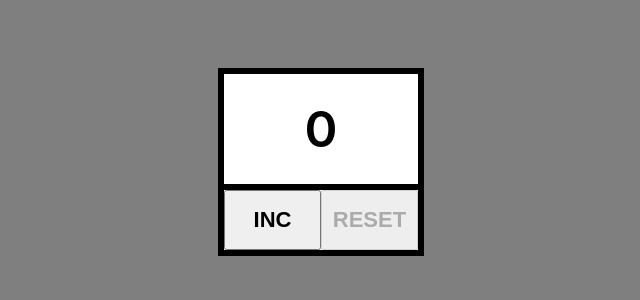
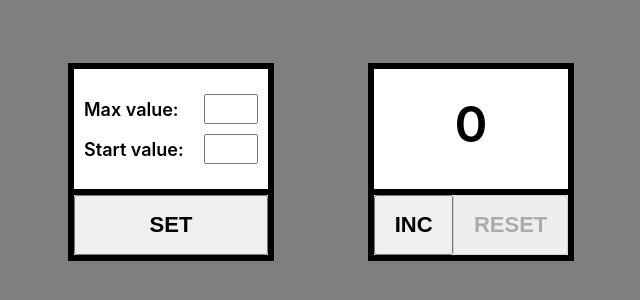
Before and after one commit to filatow/iti-counter, a React (Create React App) app: page / in a window 1280 px wide. Shown: the part 238-538 px from the top of the page, without its empty margins (319-959 px from the left). Built offline with nearby package versions, Linux system fonts and the light colour scheme.

Commit message:
Added settings section markup

```diff
--- a/src/App.css
+++ b/src/App.css
@@ -9,3 +9,32 @@
 .text-alert {
     color: crimson;
 }
+
+.input-group {
+    display: flex;
+    justify-content: space-between;
+    font-weight: 600;
+    font-size: 18px;
+}
+
+.input-group > * {
+    justify-self: center;
+}
+.input-group input {
+    box-sizing: border-box;
+    font-size: 18px;
+}
+
+.input-group:not(:last-child) {
+    margin-bottom: 10px;
+}
+
+.input-group__label {
+    display: flex;
+    margin: auto 0;
+}
+.input-group__number {
+    height: 30px;
+    width: 54px;
+    padding: 5px 0 5px 7px;
+}
--- a/src/components/Counter/Counter.css
+++ b/src/components/Counter/Counter.css
@@ -1,23 +1,43 @@
 .counter {
-    width: 200px;
+    display: flex;
+    justify-content: space-around;
+    min-width: 600px;
+}
+
+.counter__widget {
+    display: flex;
+    flex-direction: column;
+    justify-content: flex-end;
+    min-width: 200px;
     background-color: #fff;
     border: 3px solid black;
 }
 
+.counter__top {
+    flex-grow: 1;
+    box-sizing: border-box;
+    border: 3px solid black;
+    min-height: 125px;
+}
+
 .counter__monitor {
-    border: 3px solid black;
     padding: 25px 10px;
     font-size: 50px;
     font-weight: 600;
     text-align: center;
 }
 
+.counter__settings-form {
+    padding: 25px 10px;
+}
+
 .counter__buttons {
     border: 3px solid black;
+    display: flex;
 }
 
 .counter__button {
-    width: 50%;
+    flex-grow: 1;
     padding-top: 15px;
     padding-bottom: 15px;
     font-size: 22px;
--- a/src/components/Counter/Counter.tsx
+++ b/src/components/Counter/Counter.tsx
@@ -15,14 +15,36 @@ const Counter: React.FC<CounterPropsType> = (props) => {
     const isLimitReached = value >= props.limit
     const isIncDisabled = isLimitReached
     const isResetDisabled = value === 0
-    const monitorClassName = `counter__monitor ${isLimitReached && 'text-alert'}`
+    const monitorClassName = `counter__monitor ${isLimitReached ? 'text-alert' : ''}`
 
     const incOnClickHandler = () => setValue(value + increment)
     const resetOnClickHandler = () => setValue(props.start)
+    const setOnClickHandler = () => {
+    }
 
     return (
         <div className="counter">
-            <div className={monitorClassName}>
+            <section className="counter__widget counter__settings">
+                <div className="counter__top counter__settings-form">
+                    <div className="input-group">
+                        <label className="input-group__label" htmlFor="max-value">Max value:</label>
+                        <input className="input-group__number" id="max-value" type="number"/>
+                    </div>
+                    <div className="input-group">
+                        <label className="input-group__label" htmlFor="start-value">Start value:</label>
+                        <input className="input-group__number" id="start-value" type="number"/>
+                    </div>
+                </div>
+                <div className="counter__buttons">
+                    <Button
+                        caption="SET"
+                        onClick={setOnClickHandler}
+                        classes="counter__button"
+                    />
+                </div>
+            </section>
+            <section className="counter__widget counter__main">
+                <div className={'counter__top ' + monitorClassName}>
                     {value}
                 </div>
                 <div className="counter__buttons">
@@ -39,6 +61,7 @@ const Counter: React.FC<CounterPropsType> = (props) => {
                         disabled={isResetDisabled}
                     />
                 </div>
+            </section>
         </div>
     );
 }
```
Lines whose indentation alone changed are shown as unchanged.
